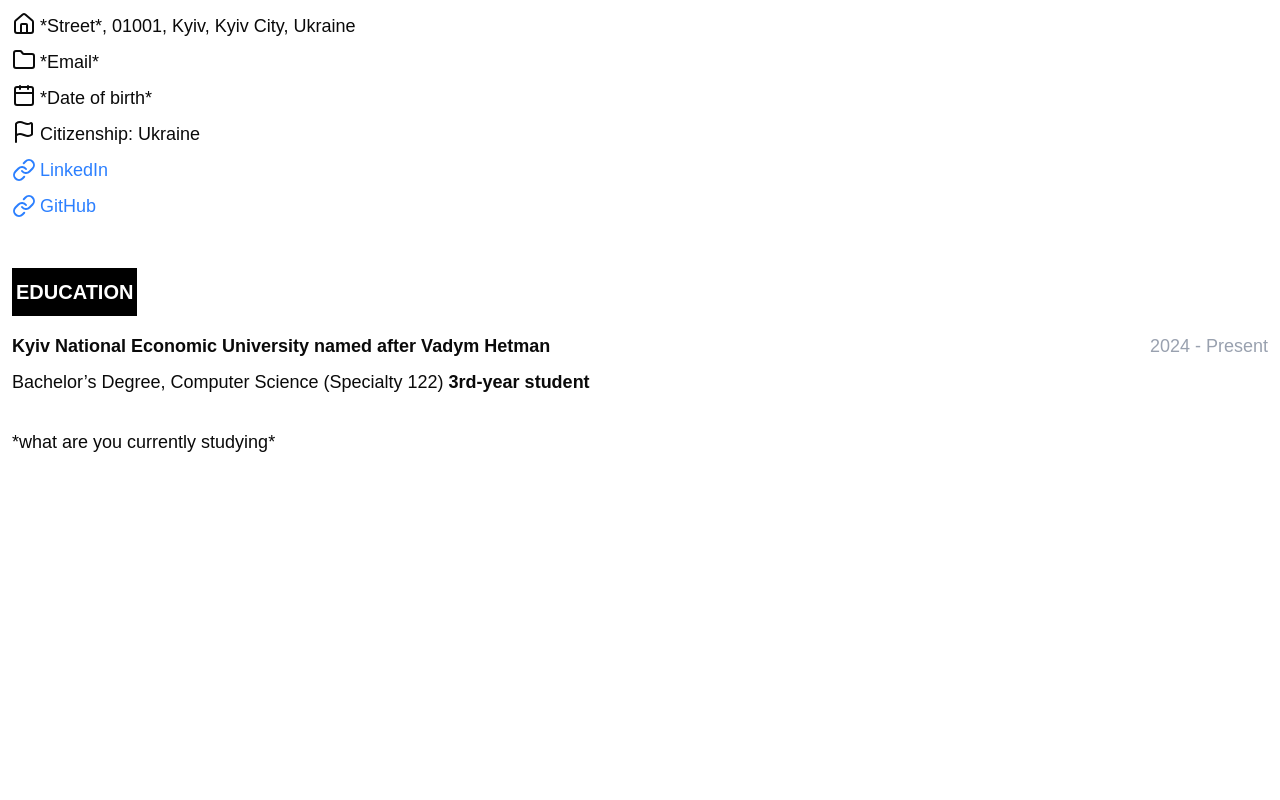
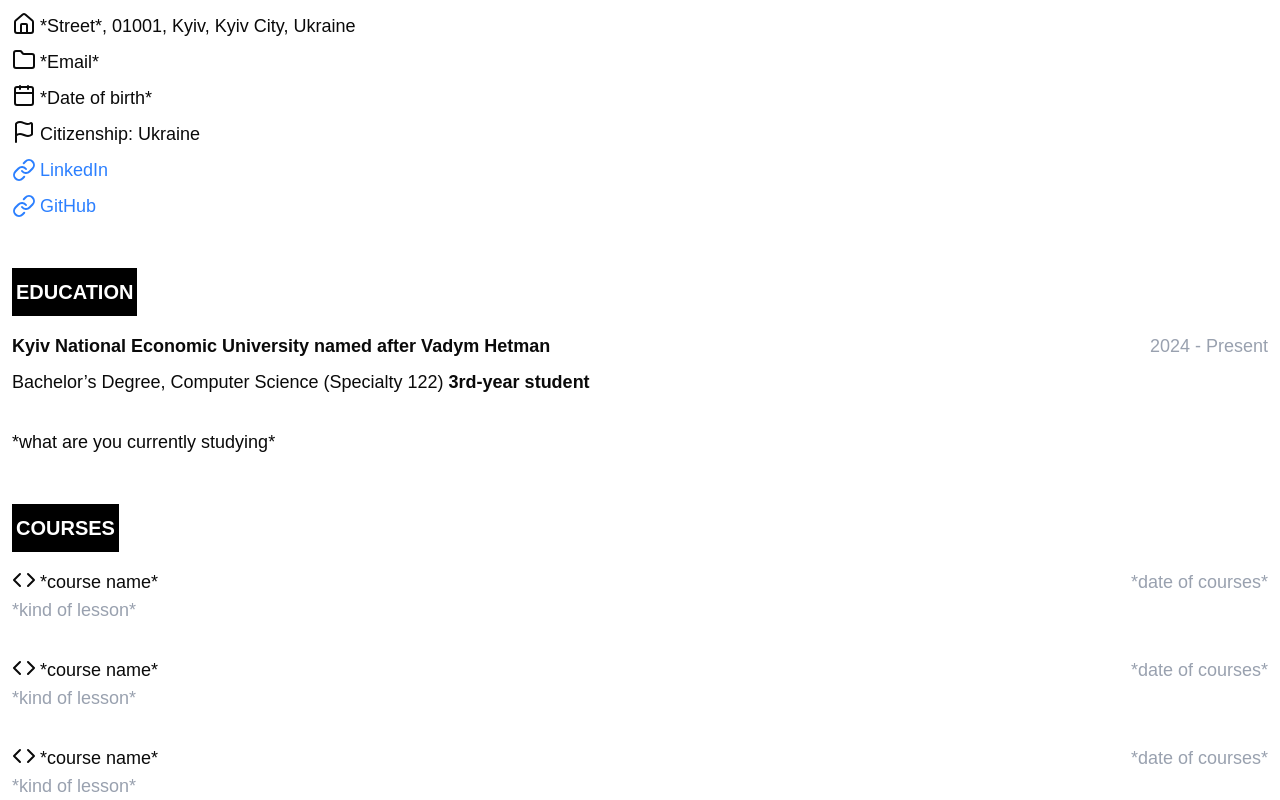
Before and after one commit to millkit/CV, a React (Vite) app in the folder cv/: page / in a window 1280 px wide. Shown: the part 344-1144 px from the top of the page. Before the commit the page ends 800 px from the top, so only its background shows below. Built offline with nearby package versions, Linux system fonts and the light colour scheme.

Commit message:
add courses section

```diff
--- a/cv/src/pages/home-page.tsx
+++ b/cv/src/pages/home-page.tsx
@@ -1,4 +1,4 @@
-import { Calendar, Flag, Folder, House } from 'lucide-react'
+import { Calendar, Code, Flag, Folder, House } from 'lucide-react'
 import { Link } from 'lucide-react'
 
 import { useInView } from '@/hooks/useInView'
@@ -6,7 +6,7 @@ import { useInView } from '@/hooks/useInView'
 export const HomePage = () => {
   const { ref: personalRef, isVisible: personalVisible } = useInView()
   const { ref: educationRef, isVisible: educationVisible } = useInView()
-
+  const { ref: coursesRef, isVisible: coursesVisible } = useInView()
   return (
     <>
       <section
@@ -85,6 +85,51 @@ export const HomePage = () => {
           </div>
         </div>
       </section>
+      <section
+        ref={coursesRef}
+        className={`container mt-12 transition-all duration-700 ease-out ${
+          coursesVisible ? 'translate-y-0 opacity-100' : 'translate-y-8 opacity-0'
+        }`}
+      >
+        <div className='flex h-10 w-full items-center justify-center bg-black sm:h-12 sm:w-max'>
+          <h2 className='m-1 text-xl font-semibold text-white'>COURSES</h2>
+        </div>
+
+        <div className='mt-4 space-y-8 text-lg'>
+          <div>
+            <div className='flex flex-col items-start justify-between sm:flex-row sm:items-center'>
+              <p className='flex gap-1'>
+                <Code />
+                *course name*
+              </p>
+              <p className='mt-2 text-gray-400 sm:mt-0'>*date of courses*</p>
+            </div>
+            <p className='text-gray-400'>*kind of lesson*</p>
+          </div>
+
+          <div>
+            <div className='flex flex-col items-start justify-between sm:flex-row sm:items-center'>
+              <p className='flex gap-1'>
+                <Code />
+                *course name*
+              </p>
+              <p className='mt-2 text-gray-400 sm:mt-0'>*date of courses*</p>
+            </div>
+            <p className='text-gray-400'>*kind of lesson*</p>
+          </div>
+
+          <div>
+            <div className='flex flex-col items-start justify-between sm:flex-row sm:items-center'>
+              <p className='flex gap-1'>
+                <Code />
+                *course name*
+              </p>
+              <p className='mt-2 text-gray-400 sm:mt-0'>*date of courses*</p>
+            </div>
+            <p className='text-gray-400'>*kind of lesson*</p>
+          </div>
+        </div>
+      </section>
     </>
   )
 }
```
